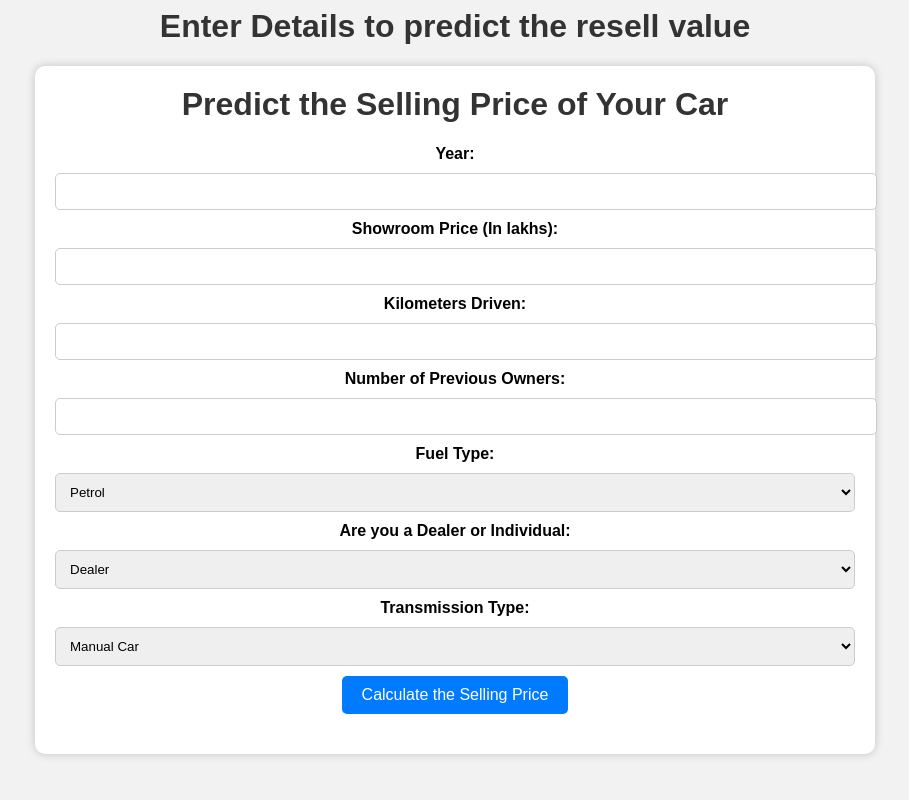
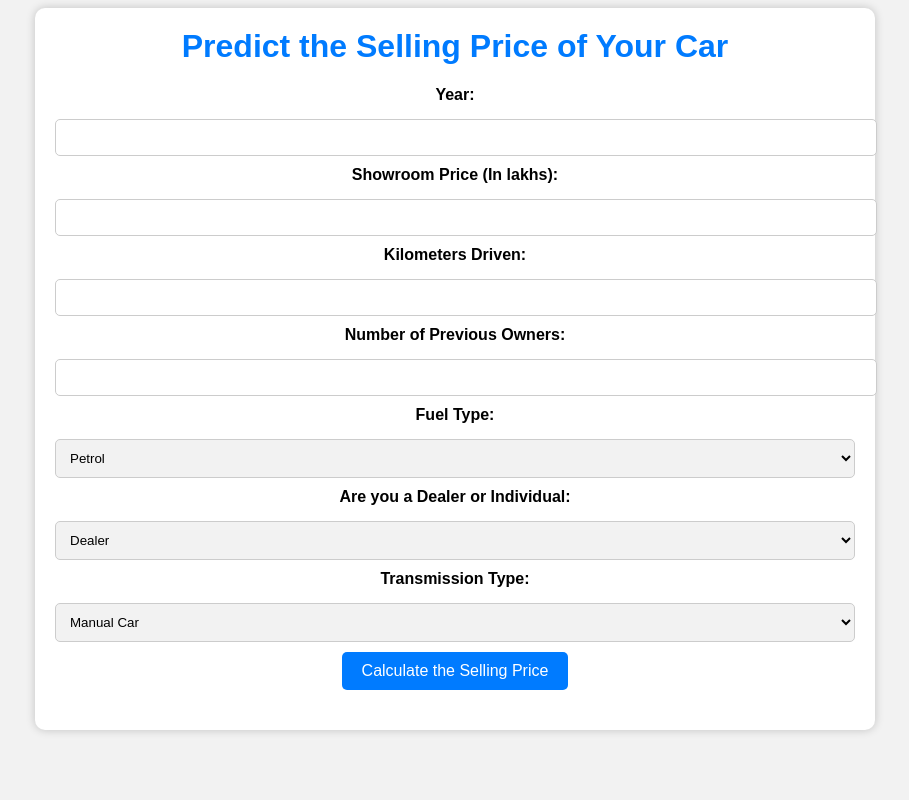
Before and after one commit to sudippokhrel/Car-Price-Prediction, a Flask app: page / in a window 1280 px wide. Shown: the whole page, without its empty margins (185-1094 px from the left). Run offline with Flask 3, Linux system fonts and the light colour scheme; parts of the project's set-up code (start-up, migrations or seed data) failed here and were passed over.

Commit message:
done changes

```diff
--- a/app.py
+++ b/app.py
@@ -6,7 +6,7 @@ import numpy as np
 import sklearn
 from sklearn.preprocessing import StandardScaler
 app = Flask(__name__)
-model = pickle.load(open('random_forest_regression_model.pkl', 'rb'))
+model = pickle.load(open('randomForestRegression_Car_Prediction.pkl', 'rb'))
 @app.route('/',methods=['GET'])
 def Home():
     return render_template('index.html')
--- a/templates/index.html
+++ b/templates/index.html
@@ -5,7 +5,6 @@
     <meta charset="UTF-8">
     <meta name="viewport" content="width=device-width, initial-scale=1.0">
     <title>Car Resell Price Prediction</title>
-    <h1>Enter Details to predict the resell value</h1>
     <style>
         /* Add your CSS styles here */
         body {
@@ -24,7 +23,7 @@
 
         h1 {
             text-align: center;
-            color: #333;
+            color: #007BFF; /* Blue header color */
             margin-top: 0;
         }
 
@@ -45,8 +44,8 @@
             border-radius: 5px;
         }
 
-        select:hover,
-        input[type="number"]:hover {
+        input[type="number"]:hover,
+        select:hover {
             background-color: #f5f5f5;
         }
 
@@ -61,12 +60,23 @@
         }
 
         button[type="submit"]:hover {
-            background-color: #0056b3;
+            background-color: #0056b3; /* Darker blue on hover */
         }
 
         #result {
             margin-top: 20px;
             font-weight: bold;
+            color: #007BFF; /* Blue color for the result text */
+        }
+
+        /* Additional styling for labels and select elements */
+        label {
+            display: block;
+            margin-bottom: 5px;
+        }
+
+        select {
+            background-color: #f2f2f2;
         }
     </style>
 </head>
```
